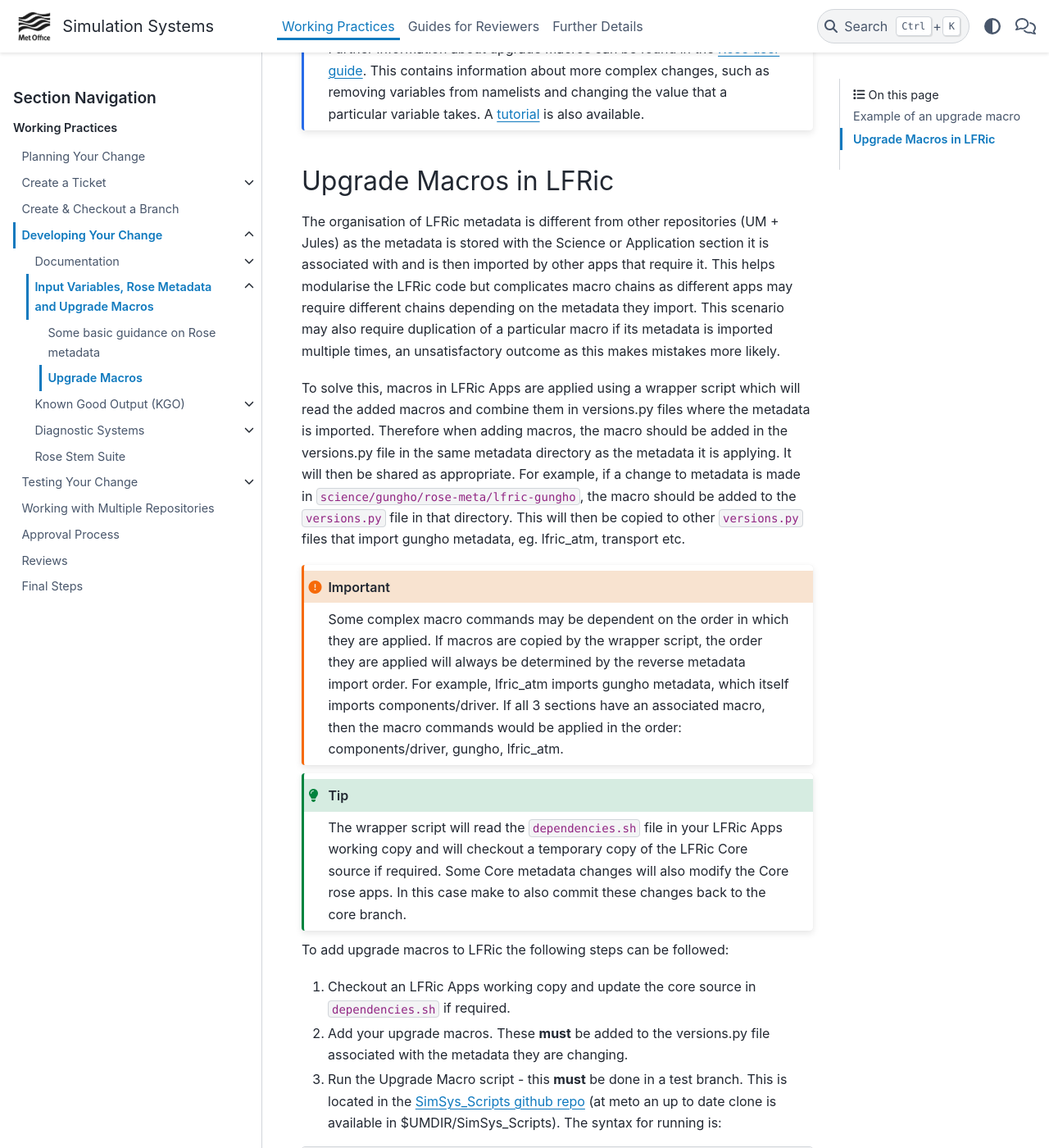
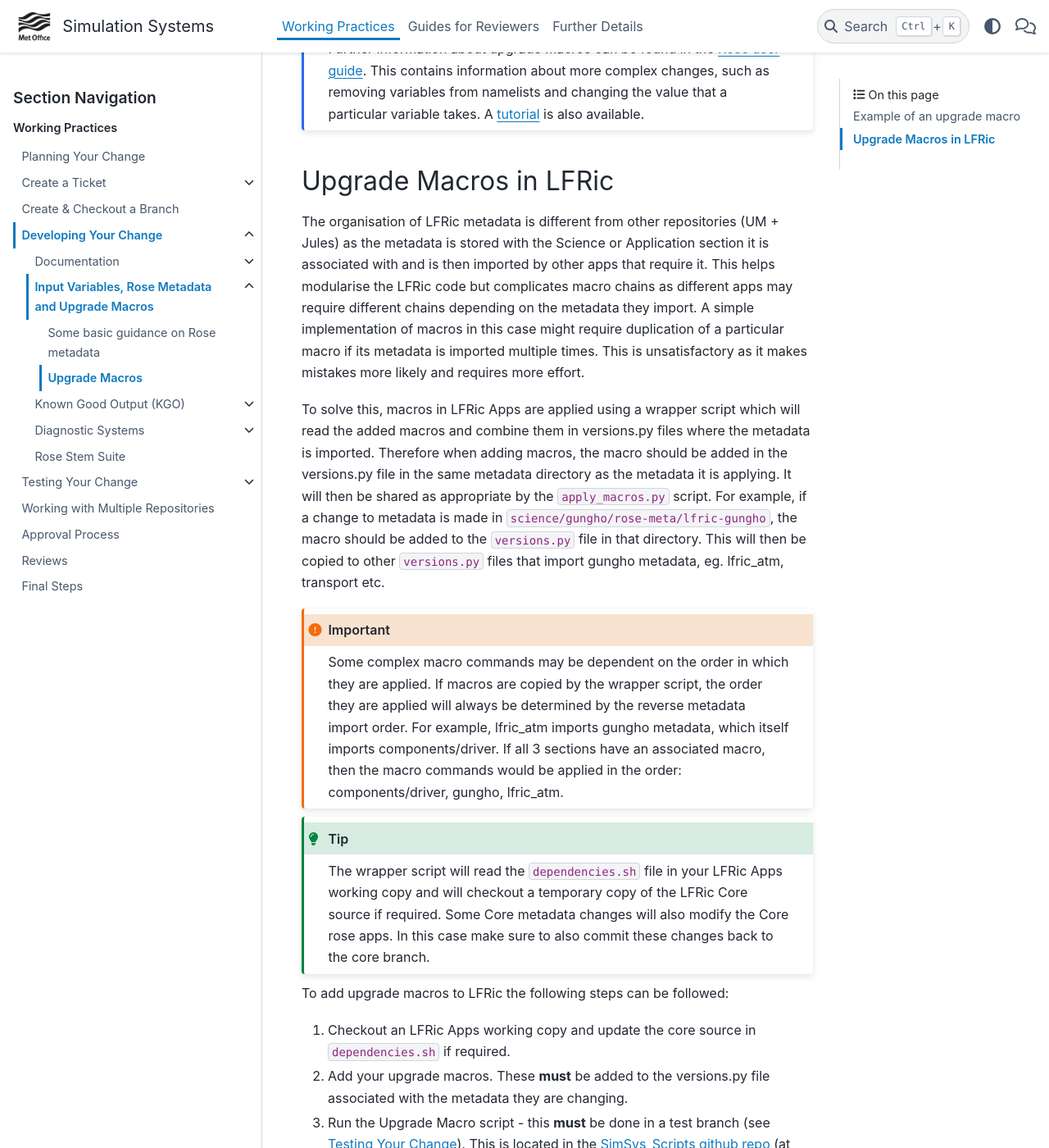
Before and after one commit to MetOffice/simulation-systems, a Sphinx documentation site: the page built from source/WorkingPractices/macros.rst, in a window 1280 px wide and 1400 px high, scrolled down 1494 px. Shown: the whole window at 82% size. Built offline with Sphinx 7.4.7 and the PyData theme 0.15.4, drawn with Linux system fonts in a browser that asks for light colours.

Commit message:
modifications to macros wps

```diff
--- a/source/Reviewers/howtocommit.rst
+++ b/source/Reviewers/howtocommit.rst
@@ -172,7 +172,7 @@ then you will need to upgrade the test-suite.
 
                 apply_macros.py vnX.Y_tZZZZ [--apps=/path/to/apps] [--core=/path/to/core] [--jules=/path/to/jules]
 
-            where `vnX.Y_tZZZZ` is the `AFTER_TAG` of the latest upgrade macro and the others are paths to the relevant sources. Apps defaults to the current location. Core and Jules default to reading the `dependencies.sh` file in the Apps source. A copy of `apply_macros.py` is available at `$UMDIR/SimSys_Scripts`.
+            where `vnX.Y_tZZZZ` is the `AFTER_TAG` of the latest upgrade macro and the others are paths to the relevant sources. Apps defaults to the current location. Core and Jules default to reading the `dependencies.sh` file in the Apps source. A copy of `apply_macros.py` is available at `$UMDIR/SimSys_Scripts/lfric_macros`.
 
 .. dropdown:: New rose-stem app?
 
--- a/source/WorkingPractices/macros.rst
+++ b/source/WorkingPractices/macros.rst
@@ -84,9 +84,9 @@ This command can then be run on a **test** branch (see :ref:`testing`).
 Upgrade Macros in LFRic
 -----------------------
 
-The organisation of LFRic metadata is different from other repositories (UM + Jules) as the metadata is stored with the Science or Application section it is associated with and is then imported by other apps that require it. This helps modularise the LFRic code but complicates macro chains as different apps may require different chains depending on the metadata they import. This scenario may also require duplication of a particular macro if its metadata is imported multiple times, an unsatisfactory outcome as this makes mistakes more likely.
+The organisation of LFRic metadata is different from other repositories (UM + Jules) as the metadata is stored with the Science or Application section it is associated with and is then imported by other apps that require it. This helps modularise the LFRic code but complicates macro chains as different apps may require different chains depending on the metadata they import. A simple implementation of macros in this case might require duplication of a particular macro if its metadata is imported multiple times. This is unsatisfactory as it makes mistakes more likely and requires more effort.
 
-To solve this, macros in LFRic Apps are applied using a wrapper script which will read the added macros and combine them in versions.py files where the metadata is imported. Therefore when adding macros, the macro should be added in the versions.py file in the same metadata directory as the metadata it is applying. It will then be shared as appropriate. For example, if a change to metadata is made in ``science/gungho/rose-meta/lfric-gungho``, the macro should be added to the ``versions.py`` file in that directory. This will then be copied to other ``versions.py`` files that import gungho metadata, eg. lfric_atm, transport etc.
+To solve this, macros in LFRic Apps are applied using a wrapper script which will read the added macros and combine them in versions.py files where the metadata is imported. Therefore when adding macros, the macro should be added in the versions.py file in the same metadata directory as the metadata it is applying. It will then be shared as appropriate by the ``apply_macros.py`` script. For example, if a change to metadata is made in ``science/gungho/rose-meta/lfric-gungho``, the macro should be added to the ``versions.py`` file in that directory. This will then be copied to other ``versions.py`` files that import gungho metadata, eg. lfric_atm, transport etc.
 
 .. important::
 
@@ -94,13 +94,13 @@ To solve this, macros in LFRic Apps are applied using a wrapper script which wil
 
 .. tip::
 
-    The wrapper script will read the ``dependencies.sh`` file in your LFRic Apps working copy and will checkout a temporary copy of the LFRic Core source if required. Some Core metadata changes will also modify the Core rose apps. In this case make to also commit these changes back to the core branch.
+    The wrapper script will read the ``dependencies.sh`` file in your LFRic Apps working copy and will checkout a temporary copy of the LFRic Core source if required. Some Core metadata changes will also modify the Core rose apps. In this case make sure to also commit these changes back to the core branch.
 
 To add upgrade macros to LFRic the following steps can be followed:
 
 1. Checkout an LFRic Apps working copy and update the core source in ``dependencies.sh`` if required.
 2. Add your upgrade macros. These **must** be added to the versions.py file associated with the metadata they are changing.
-3. Run the Upgrade Macro script - this **must** be done in a test branch. This is located in the `SimSys_Scripts github repo <https://github.com/MetOffice/SimSys_Scripts>`_ (at meto an up to date clone is available in $UMDIR/SimSys_Scripts). The syntax for running is:
+3. Run the Upgrade Macro script - this **must** be done in a test branch (see :ref:`testing`). This is located in the `SimSys_Scripts github repo <https://github.com/MetOffice/SimSys_Scripts>`_ (at meto an up to date clone is available in $UMDIR/SimSys_Scripts). The syntax for running is:
 
 .. code-block::
 
```
